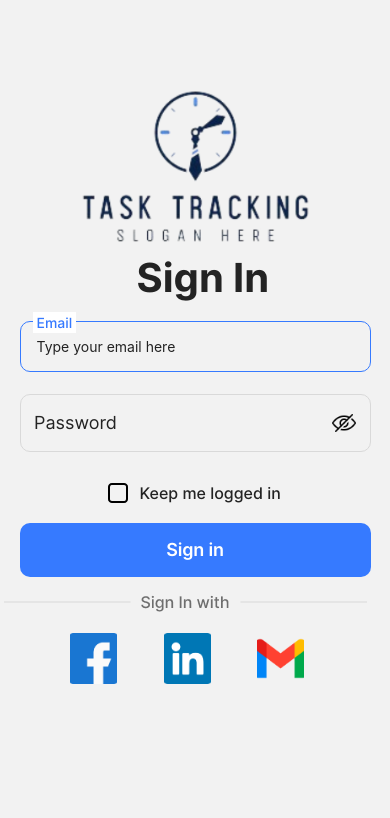
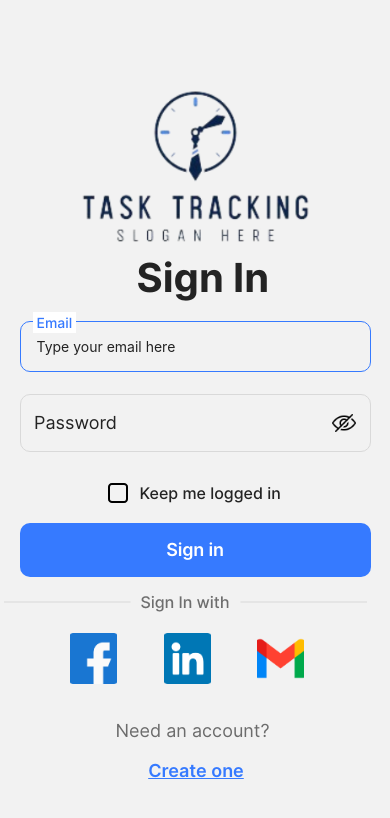
Before and after one commit to SleepyCat79/Task-Tracking-App, a React Native app: screen /SignIn in a window 390 px wide. Shown: the top 818 px of the page. Built offline with nearby package versions, Linux system fonts and the light colour scheme.

Commit message:
sign in done

```diff
--- a/screens/SignIn.js
+++ b/screens/SignIn.js
@@ -57,7 +57,6 @@ function SignIn() {
     return null;
   }
   return (
-    <SafeAreaView>
     <View>
       <Image
         source={require("../assets/images/logo.png")}
@@ -146,8 +145,13 @@ function SignIn() {
           </TouchableOpacity>
         </View>
       </View>
+      <Text style={styles.needAnAccountContainer}>
+        <Text style={styles.needAnAccount}>{`Need an account? `}</Text>
+      </Text>
+      <TouchableOpacity>
+        <Text style={styles.createOne}>Create one</Text>
+      </TouchableOpacity>
     </View>
-    </SafeAreaView>
   );
 }
 const styles = StyleSheet.create({
@@ -175,7 +179,28 @@ const styles = StyleSheet.create({
     top: screenHeight * 0.45, // 40% of the screen's height
     left: screenWidth * 0.42, // 50% of the screen's width
   },
-
+  needAnAccount: {
+    fontFamily: "Inter-Regular",
+    color: "#6c6c6c",
+  },
+  createOne: {
+    textDecorationLine: "underline",
+    fontFamily: "Inter-SemiBold",
+    color: colors.Royalblue,
+    fontSize: 18,
+    position: "absolute",
+    top: screenHeight * 0.54,
+    left: screenWidth * 0.38,
+  },
+  needAnAccountContainer: {
+    top: screenHeight * 0.85,
+    left: screenWidth * 0.05,
+    fontSize: 18,
+    lineHeight: 27,
+    textAlign: "center",
+    width: screenWidth * 0.9,
+    position: "absolute",
+  },
   or: {
     top: screenHeight * 0.4,
     right: screenWidth * 0.06,
```
Lines whose indentation alone changed are shown as unchanged.
